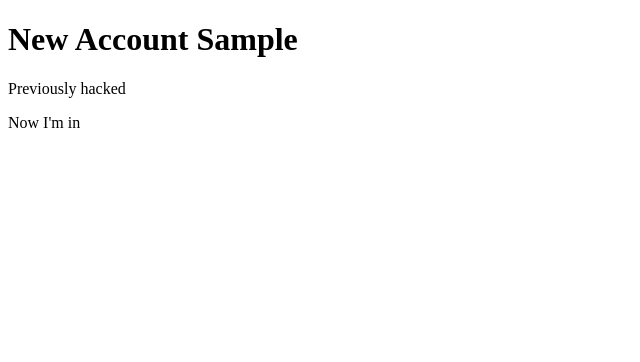
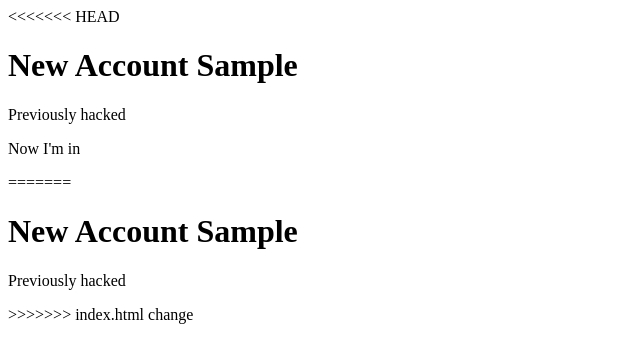
Before and after one commit to didierbonga90/testing-git, a plain HTML site: page index.html in a window 1280 px wide. Shown: the whole page, without its empty margins (0-640 px from the left). Drawn offline with Linux system fonts and the light colour scheme.

Commit message:
index.html change

```diff
--- a/index.html
+++ b/index.html
@@ -1,12 +1,20 @@
 <!DOCTYPE html>
 <html>
+
 <head>
-<meta charset="UTF-8">
-<title>Learn git</title>
+    <meta charset="UTF-8">
+    <title>Learn git</title>
 </head>
+
 <body>
+<<<<<<< HEAD
 <h1>New Account Sample</h1>
 <p>Previously hacked</p>
 <p>Now I'm in</p>
+=======
+    <h1>New Account Sample</h1>
+    <p>Previously hacked</p>
+>>>>>>> index.html change
 </body>
-<html/>
+
+</html>
```
